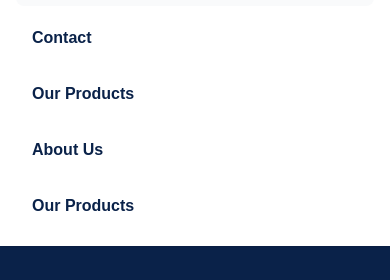
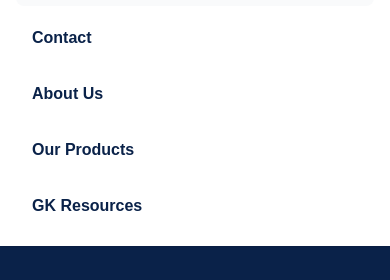
Before and after one commit to Vanshmudgal/VVLearningHouse, a Next.js app in the folder vvlearninghouse/: page / in a window 390 px wide. Both pictures are taken after a click on the button "Toggle navigation menu". Shown: the part 139-419 px from the top of the page. Built offline with nearby package versions, Linux system fonts and the light colour scheme.

Commit message:
feat : added gk navbar page

```diff
--- a/vvlearninghouse/app/Components/Navbar.tsx
+++ b/vvlearninghouse/app/Components/Navbar.tsx
@@ -134,17 +134,7 @@ export default function Navbar() {
                 Contact
               </Link>
 
-              <Link
-                href="/Products"
-                onClick={() => setMenuOpen(false)}
-                className={`px-4 py-3 rounded-lg ${
-                  pathname === "/Products"
-                    ? "bg-gray-50 text-[#D39B36] font-bold"
-                    : "text-[#0A2249] font-semibold hover:bg-gray-50"
-                }`}
-              >
-                Our Products
-              </Link>
+
 
               <Link
                 href="/About"
@@ -171,6 +161,19 @@ export default function Navbar() {
                 Our Products
               </Link>
 
+
+ <Link
+                href="/gk"
+                onClick={() => setMenuOpen(false)}
+                className={`px-4 py-3 rounded-lg ${
+                  pathname === "/gk"
+                    ? "bg-gray-50 text-[#D39B36] font-bold"
+                    : "text-[#0A2249] font-semibold hover:bg-gray-50"
+                }`}
+              >
+               GK Resources
+              </Link>
+
             </nav>
           </div>
         )}
```
